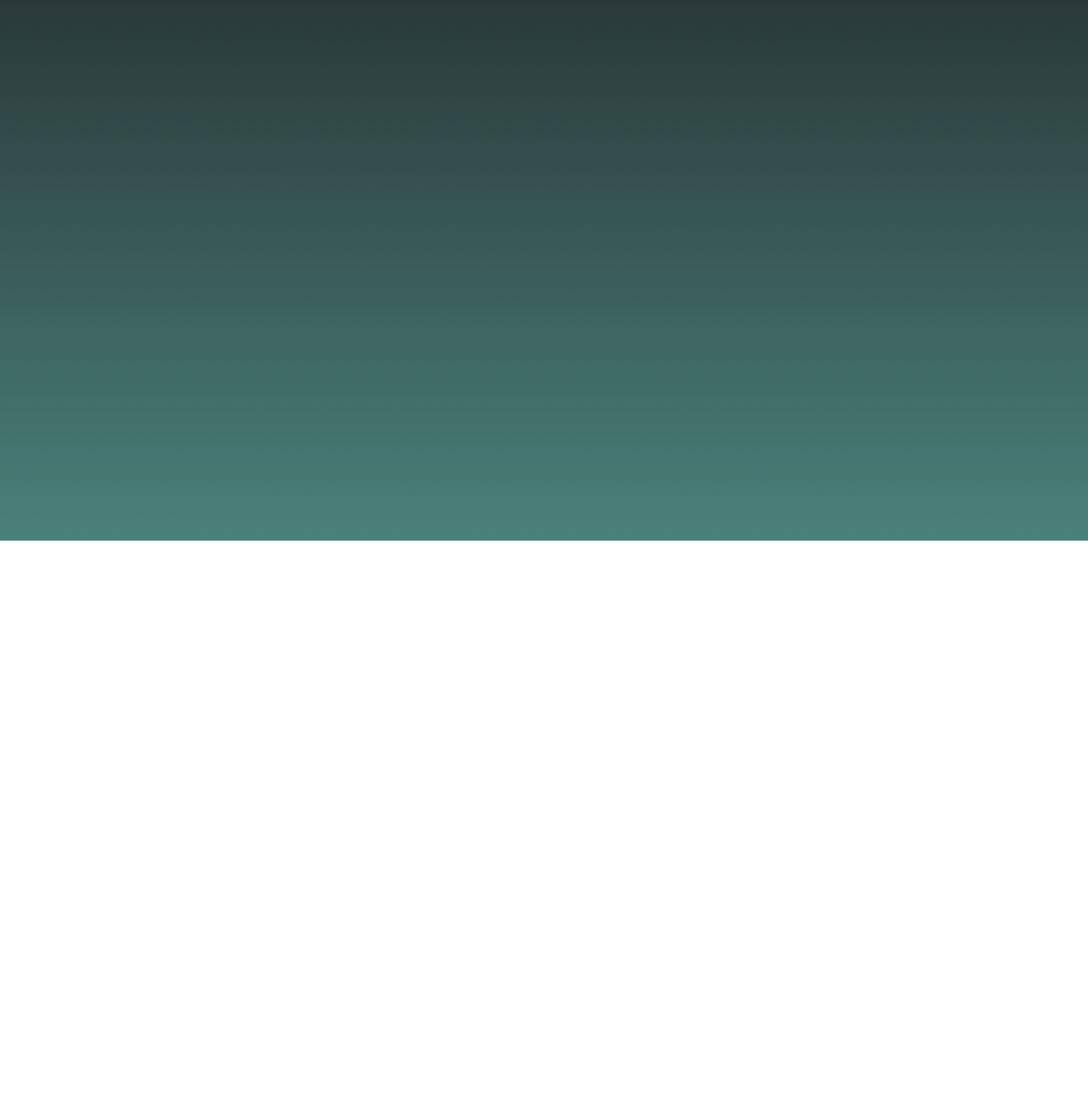
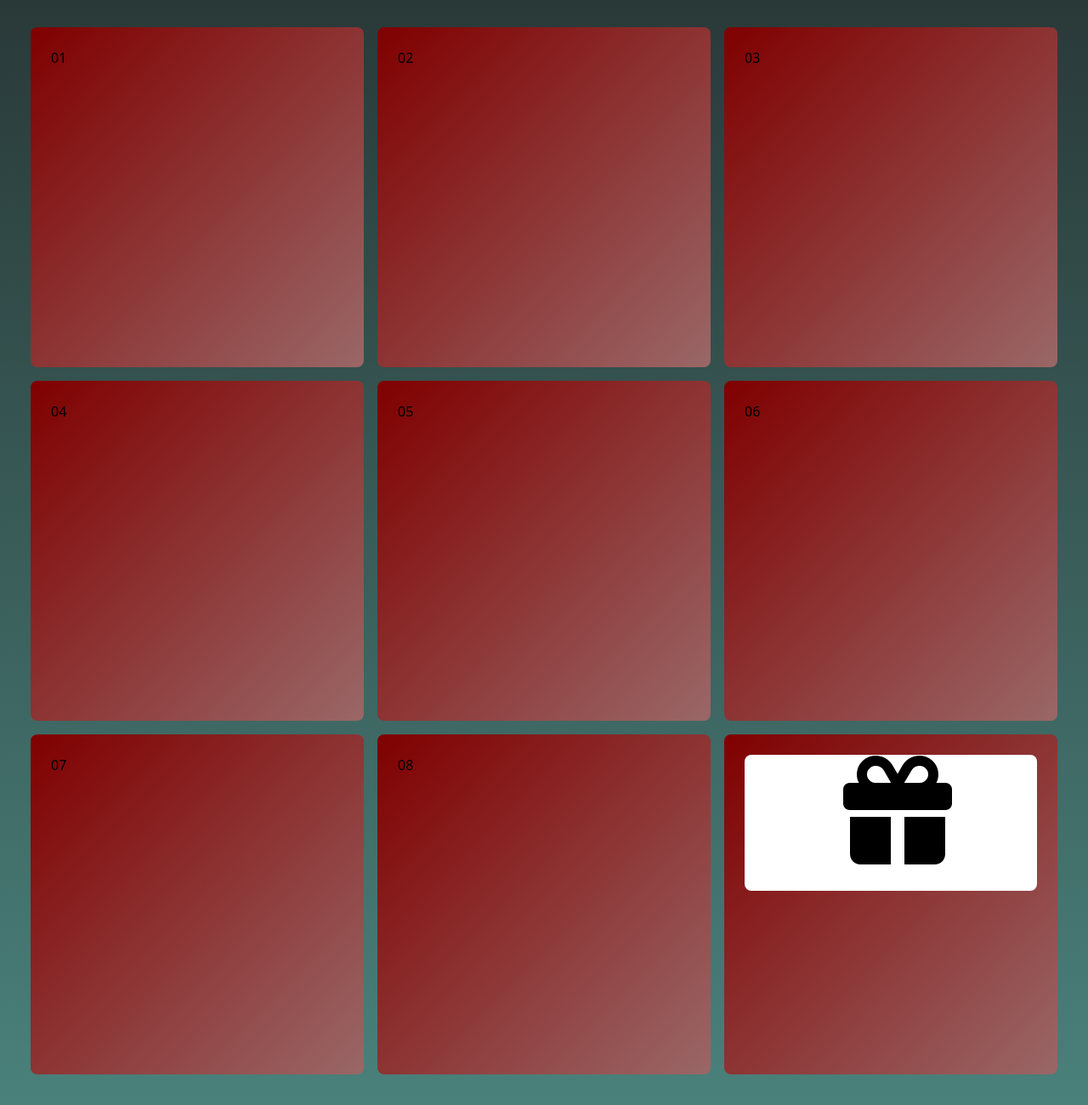
Before and after one commit to dmwellsSDBD/Christmas2024, a website: page src/index.html in a window 1280 px wide. Shown: the part 740-2040 px from the top of the page at 85% size. Before the commit the page ends 1376 px from the top, so only its background shows below. Drawn offline with nearby package versions, Linux system fonts and the light colour scheme; a web font is replaced by a local one.

Commit message:
Sunday Morning

```diff
--- a/src/index.html
+++ b/src/index.html
@@ -10,6 +10,9 @@
 
   <!-- Font Awesome CDN - cisSeaway Kit -->
   <script src="https://kit.fontawesome.com/59241855c2.js" crossorigin="anonymous"></script>
+
+  <!--=============== SWIPER CSS ===============-->
+  <link rel="stylesheet" href="assets/css/swiper-bundle.min.css">
 
   <link href="./output.css" rel="stylesheet">
 </head>
@@ -124,10 +127,29 @@
       </h2>
     </header>
 
-    <main class="bg-gradient-to-t from-green to-dkGreen min-h-header">
-
+    <main class="bg-gradient-to-t from-green to-dkGreen min-h-header p-9">
+      <div class="grid grid-cols-3 gap-4">
+        <div class="bg-gradient-to-br from-red to-rdGray p-6 min-h-cards rounded-lg">01</div>
+        <div class="bg-gradient-to-br from-red to-rdGray p-6 min-h-cards rounded-lg">02</div>
+        <div class="bg-gradient-to-br from-red to-rdGray p-6 min-h-cards rounded-lg">03</div>
+        <div class="bg-gradient-to-br from-red to-rdGray p-6 min-h-cards rounded-lg">04</div>
+        <div class="bg-gradient-to-br from-red to-rdGray p-6 min-h-cards rounded-lg">05</div>
+        <div class="bg-gradient-to-br from-red to-rdGray p-6 min-h-cards rounded-lg">06</div>
+        <div class="bg-gradient-to-br from-red to-rdGray p-6 min-h-cards rounded-lg">07</div>
+        <div class="bg-gradient-to-br from-red to-rdGray p-6 min-h-cards rounded-lg">08</div>
+        <div class="bg-gradient-to-br from-red to-rdGray p-6 min-h-cards rounded-lg">
+          <div class="grid grid-cols-subgrid gap-4 col-span-3 bg-white rounded-lg min-h-smCard">
+            <div class="col-start-2 text-9xl">
+              <i class="fa-solid fa-gift"></i>
+            </div>
+          </div>
+        </div>
+      </div>
     </main>
 
 
+
+    <!--=============== SWIPER JS ===============-->
+    <script src="assets/js/swiper-bundle.min.js"></script>
 </body>
 </html>
--- a/tailwind.config.js
+++ b/tailwind.config.js
@@ -8,10 +8,13 @@ module.exports = {
         'white': '#ffffff',
         'dkRed': '#560000',
         'dkGreen': '#293938',
+        'rdGray': '#9A6767'
     },
     minHeight: {
       'section': '25rem',
       'header': '40rem',
+      'cards': '25rem',
+      'smCard': '10rem',
     },
     extend: {
       fontFamily: {
```
Also changed, not shown: src/output.css.
